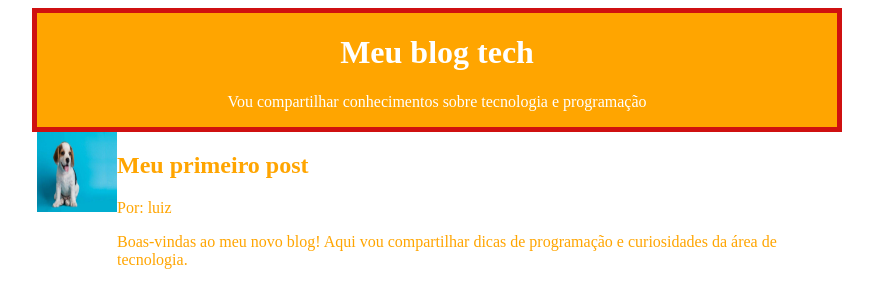
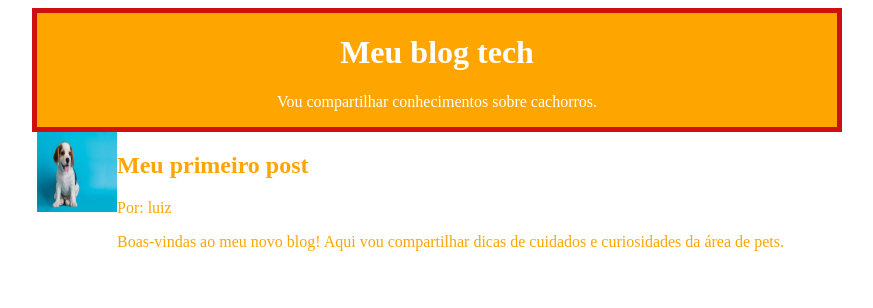
Before and after one commit to luizbeserra/luiz, a plain HTML site: page index.html in a window 1280 px wide. Shown: the whole page, without its empty margins (203-1076 px from the left). Drawn offline with Linux system fonts and the light colour scheme.

Commit message:
Update index.html

```diff
--- a/index.html
+++ b/index.html
@@ -27,7 +27,7 @@ background-color: #FFA500;
   <body>
     <header>
     <h1>Meu blog tech</h1>
-    <p>Vou compartilhar conhecimentos sobre tecnologia e programação</p>
+    <p>Vou compartilhar conhecimentos sobre cachorros.</p>
       </header>
 
     <main>
@@ -37,7 +37,7 @@ background-color: #FFA500;
     <h2>Meu primeiro post</h2>
       <p>Por: luiz</p>
     <p>Boas-vindas ao meu novo blog!
-    Aqui vou compartilhar dicas de programação e curiosidades da área de tecnologia.</p>
+    Aqui vou compartilhar dicas de cuidados e curiosidades da área de pets.</p>
         </div>
     </main>
 
```
